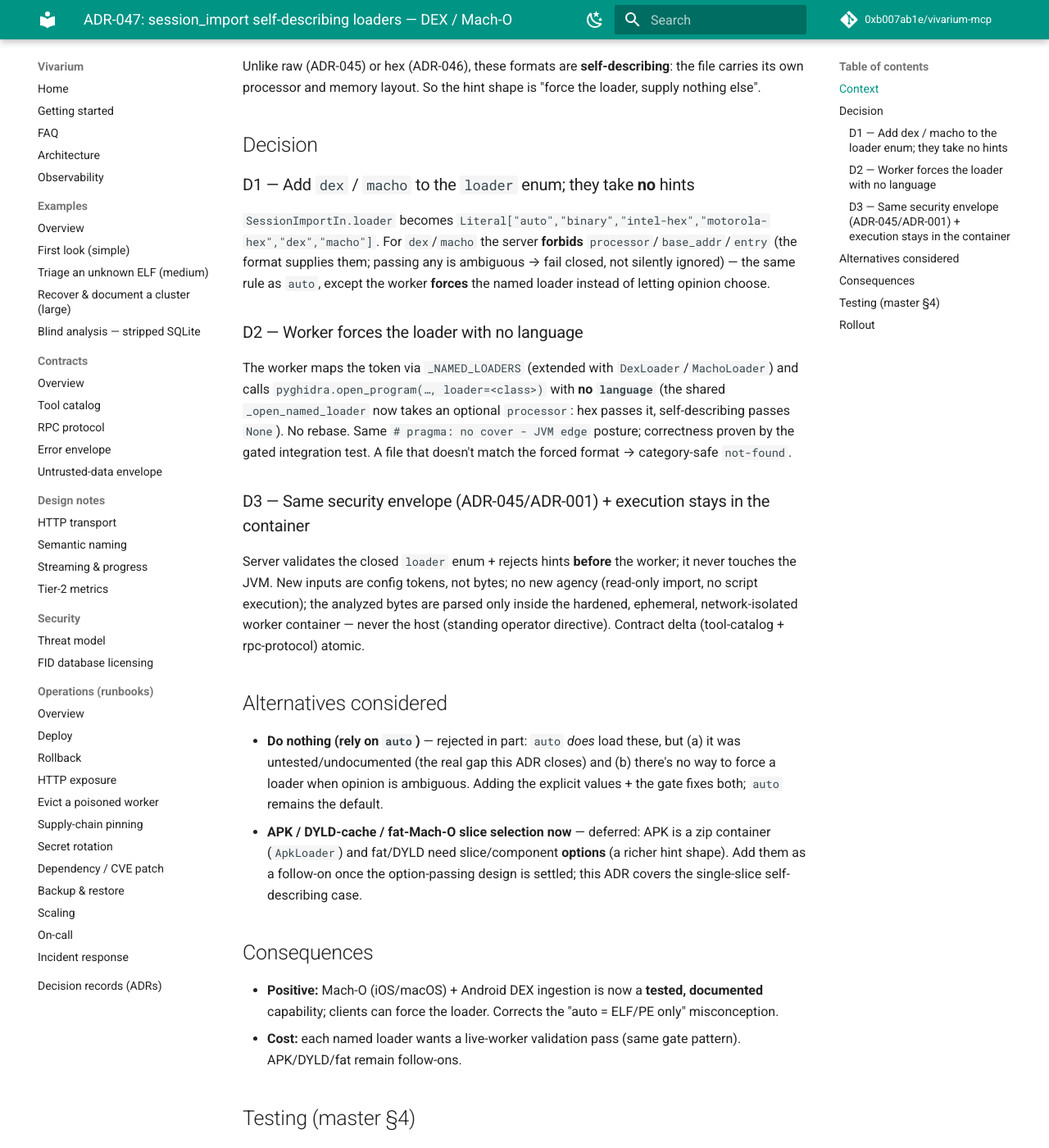
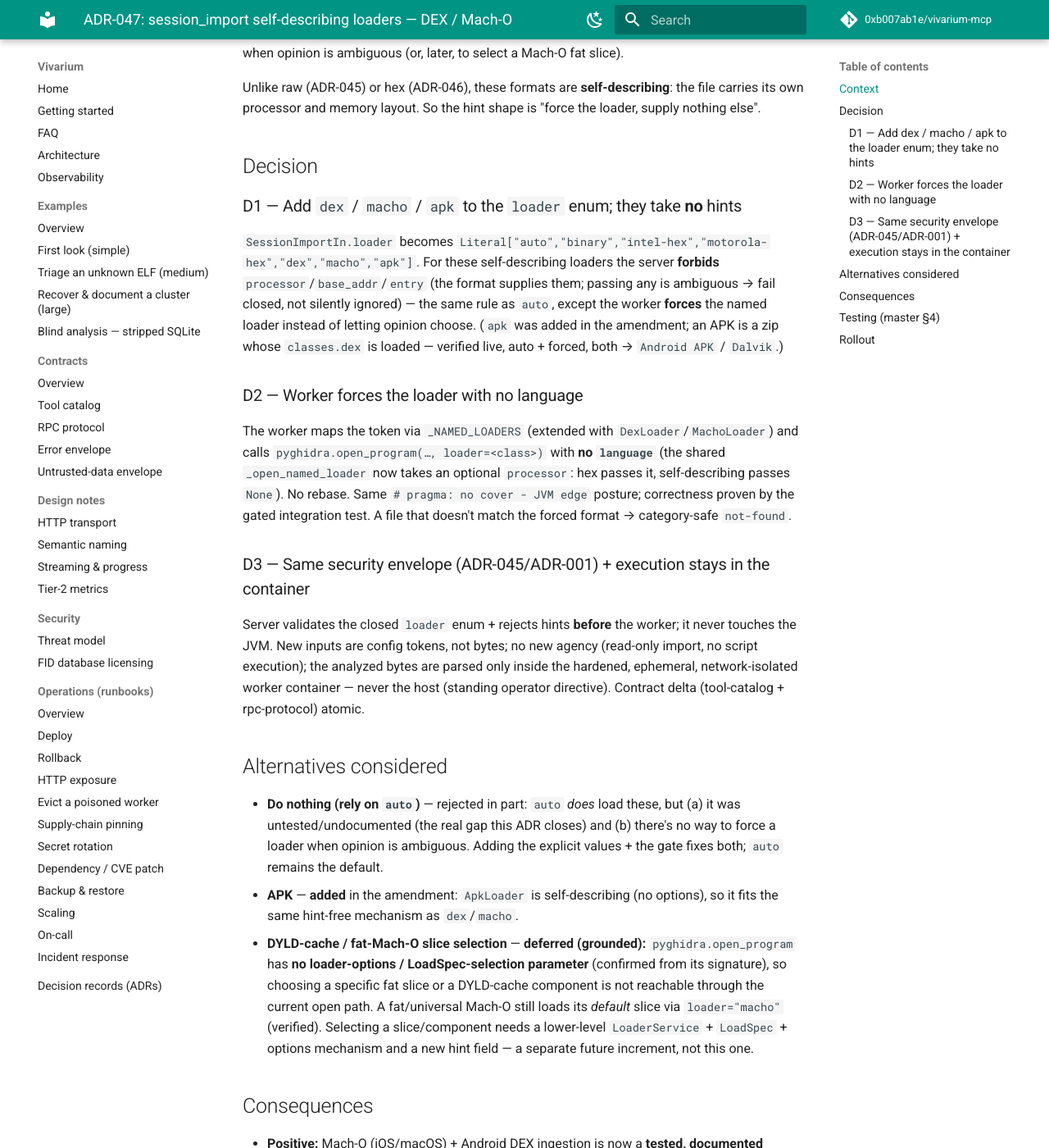
Before and after one commit to 0xb007ab1e/vivarium-mcp, an MkDocs documentation site: the page built from docs/adr/ADR-047-session-import-selfdescribing-loaders.md, in a window 1280 px wide and 1400 px high, scrolled down 617 px. Shown: the whole window at 82% size. Built offline with MkDocs 1.6.1 and Material for MkDocs 9.7.7, drawn with Linux system fonts in a browser that asks for light colours; comment, search, counter and statistics services are not loaded; some of the changed text lies outside the part shown.

Commit message:
feat(import): add APK loader; document fat-Mach-O default-slice + defer slice/DYLD (ADR-047 amend)
Increment 4 of the "expose more Ghidra loaders" program. Grounding reshaped the planned
scope (APK / DYLD / fat-Mach-O slice selection):

- APK is self-describing (an APK is a zip whose classes.dex is loaded) — verified live,
  auto AND forced ApkLoader both -> Android APK / Dalvik. Added as loader="apk" to the
  ADR-047 self-describing set (no hints; worker forces ApkLoader via _NAMED_LOADERS).
- Fat/universal Mach-O + DYLD-cache slice/component SELECTION is DEFERRED, grounded:
  pyghidra.open_program has NO loader-options / LoadSpec-selection parameter (confirmed
  from its signature), so a specific slice/component is not reachable through the current
  open path. A fat Mach-O still loads its DEFAULT slice via loader="macho" (verified).
  Selecting one needs a lower-level LoaderService + LoadSpec + options mechanism and a new
  hint field — a separate future increment.

Security envelope unchanged (ADR-045/ADR-001): closed loader enum validated + hints
rejected before the worker; read-only; all parsing stays in the ephemeral worker container
(operator directive). ADR-047 amended; contracts + vivarium://docs/importing updated with
apk + the fat/DYLD note.

Tests: unit parametrized over dex/macho/apk (validate hint-free; reject any hint; rpc
threads only loader). Integration test_import_selfdescribing.py now builds a minimal APK
(zip + classes.dex) too and loads macho/dex/apk each via auto + forced (six loads) —
PASSED live 8.0s (no new hard-gate entry; folded into the existing self-describing test).
Local gates: ruff/format/mypy clean, 2093 unit at 99.39%. (CI billing-blocked — verified
locally.)

Co-Authored-By: Claude Opus 4.8 <noreply@anthropic.com>

```diff
--- a/docs/adr/ADR-047-session-import-selfdescribing-loaders.md
+++ b/docs/adr/ADR-047-session-import-selfdescribing-loaders.md
@@ -1,7 +1,8 @@
 # ADR-047: `session_import` self-describing loaders — DEX / Mach-O
 
-- **Status:** **Accepted** (2026-08-12). Third increment of the "expose more Ghidra loaders" program
-  (after ADR-045 raw, ADR-046 hex).
+- **Status:** **Accepted** (2026-08-12; amended same day to add `apk` and record the fat-slice /
+  DYLD deferral). Third + fourth increments of the "expose more Ghidra loaders" program (after
+  ADR-045 raw, ADR-046 hex).
 - **Date:** 2026-08-12
 - **Deciders:** Human operator (directed "all" Ghidra-coverage gaps); assistant implemented.
 - **Context source:** Enumerated the pinned worker's loaders + **verified live** that both the `auto`
@@ -21,12 +22,15 @@ own processor and memory layout. So the hint shape is "force the loader, supply
 
 ## Decision
 
-### D1 — Add `dex` / `macho` to the `loader` enum; they take **no** hints
+### D1 — Add `dex` / `macho` / `apk` to the `loader` enum; they take **no** hints
 
-`SessionImportIn.loader` becomes `Literal["auto","binary","intel-hex","motorola-hex","dex","macho"]`.
-For `dex`/`macho` the server **forbids** `processor`/`base_addr`/`entry` (the format supplies them;
-passing any is ambiguous → fail closed, not silently ignored) — the same rule as `auto`, except the
-worker **forces** the named loader instead of letting opinion choose.
+`SessionImportIn.loader` becomes
+`Literal["auto","binary","intel-hex","motorola-hex","dex","macho","apk"]`. For these self-describing
+loaders the server **forbids** `processor`/`base_addr`/`entry` (the format supplies them; passing any
+is ambiguous → fail closed, not silently ignored) — the same rule as `auto`, except the worker
+**forces** the named loader instead of letting opinion choose. (`apk` was added in the amendment; an
+APK is a zip whose `classes.dex` is loaded — verified live, auto + forced, both → `Android APK` /
+`Dalvik`.)
 
 ### D2 — Worker forces the loader with no language
 
@@ -48,10 +52,14 @@ the analyzed bytes are parsed only inside the hardened, ephemeral, network-isola
 - **Do nothing (rely on `auto`)** — rejected in part: `auto` *does* load these, but (a) it was
   untested/undocumented (the real gap this ADR closes) and (b) there's no way to force a loader when
   opinion is ambiguous. Adding the explicit values + the gate fixes both; `auto` remains the default.
-- **APK / DYLD-cache / fat-Mach-O slice selection now** — deferred: APK is a zip container
-  (`ApkLoader`) and fat/DYLD need slice/component **options** (a richer hint shape). Add them as a
-  follow-on once the option-passing design is settled; this ADR covers the single-slice self-
-  describing case.
+- **APK** — **added** in the amendment: `ApkLoader` is self-describing (no options), so it fits the
+  same hint-free mechanism as `dex`/`macho`.
+- **DYLD-cache / fat-Mach-O slice selection** — **deferred (grounded):** `pyghidra.open_program` has
+  **no loader-options / LoadSpec-selection parameter** (confirmed from its signature), so choosing a
+  specific fat slice or a DYLD-cache component is not reachable through the current open path. A
+  fat/universal Mach-O still loads its *default* slice via `loader="macho"` (verified). Selecting a
+  slice/component needs a lower-level `LoaderService` + `LoadSpec` + options mechanism and a new
+  hint field — a separate future increment, not this one.
 
 ## Consequences
 
@@ -64,10 +72,10 @@ the analyzed bytes are parsed only inside the hardened, ephemeral, network-isola
 
 - **Unit:** schema — `dex`/`macho` validate with no hints; reject `processor`/`base_addr`/`entry`; rpc
   threads only `{loader}`.
-- **Integration (gated real worker):** `test_import_selfdescribing.py` builds a minimal ARM64 Mach-O
-  and an empty DEX in-container and loads **each via both `auto` and the forced loader**, asserting
-  the detected format + architecture family — PASSED live 8.4s; added to the live-regression hard-gate
-  list (floor 10→11 / 12→13).
+- **Integration (gated real worker):** `test_import_selfdescribing.py` builds a minimal ARM64 Mach-O,
+  an empty DEX, and an APK (zip + `classes.dex`) in-container and loads **each via both `auto` and the
+  forced loader** (six loads), asserting the detected format + architecture family — PASSED live ~8s;
+  added to the live-regression hard-gate list (floor 10→11 / 12→13).
 
 ## Rollout
 
```
Also changed, not shown: docs/contracts/rpc-protocol.md (+4 -3 lines), docs/contracts/tool-catalog.md (+1 -1 lines), 6 other files.
